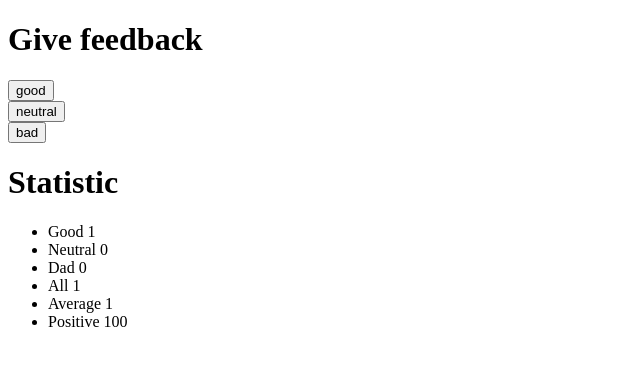
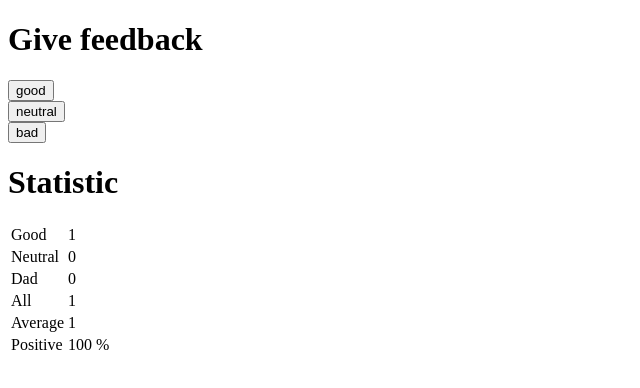
Before and after one commit to vjandrei/fullstack-haaste, a React (Create React App) app in the folder osa1/d/: page / in a window 1280 px wide. Both pictures are taken after a click on the button "good". Shown: the top 388 px of the page, without its empty margins (0-640 px from the left). Built offline with nearby package versions, Linux system fonts and the light colour scheme.

Commit message:
1.10 - 1.11 osiot

```diff
--- a/osa1/d/src/index.js
+++ b/osa1/d/src/index.js
@@ -2,20 +2,24 @@ import React, { useState } from 'react'
 import ReactDOM from 'react-dom'
 
 const Button = ({handleClick, name}) => {
-    return (
-        <div>
-            <button onClick={handleClick}>{name}</button>
-        </div>
-    )
+  return (
+    <div>
+        <button onClick={handleClick}>{name}</button>
+    </div>
+  )
 }
 
-const Statistic = (props) => {
+const Statistic = ({value, name, percentage}) => {
   return (
-    <li>{props.name} {props.value}</li>
+    <tr>
+      <td>{name}</td>
+      <td>{value} {percentage}</td>
+    </tr>
   )
 }
 
 const Statistics = (props) => {
+  const { good, neutral, bad, clicks, average, positive } = props
   if(props.clicks === 0 ){
     return (
       <div>
@@ -24,14 +28,16 @@ const Statistics = (props) => {
     )
   }
   return (
-    <ul>
-      <Statistic name="Good" value={props.good}/>
-      <Statistic name="Neutral" value={props.neutral}/>
-      <Statistic name="Dad" value={props.bad}/>
-      <Statistic name="All" value={props.clicks}/>
-      <Statistic name="Average" value={props.average}/>
-      <Statistic name="Positive" value={props.positive}/>
-    </ul>
+    <table>
+        <tbody>
+        <Statistic name="Good" value={good}/>
+        <Statistic name="Neutral" value={neutral}/>
+        <Statistic name="Dad" value={bad}/>
+        <Statistic name="All" value={clicks}/>
+        <Statistic name="Average" value={average}/>
+        <Statistic name="Positive" value={positive} percentage="%"/>
+        </tbody>
+    </table>
   )
 }
 
```
